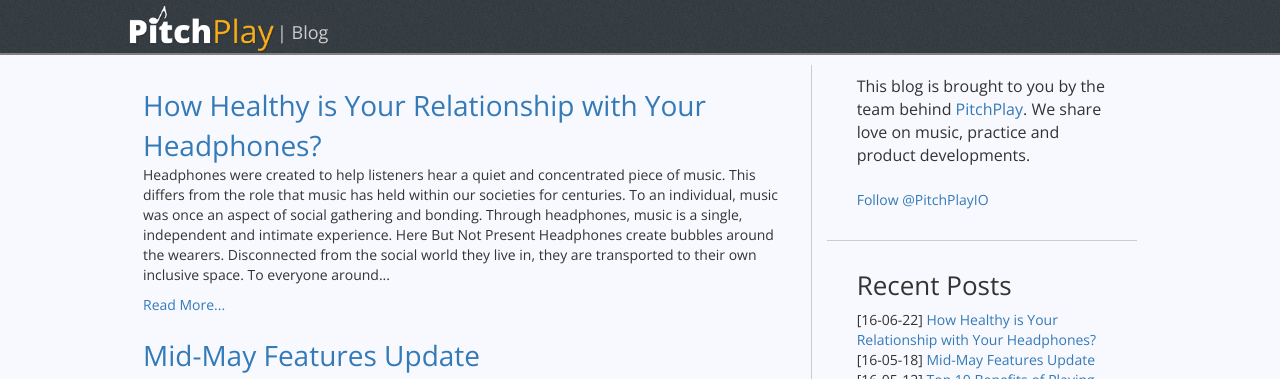
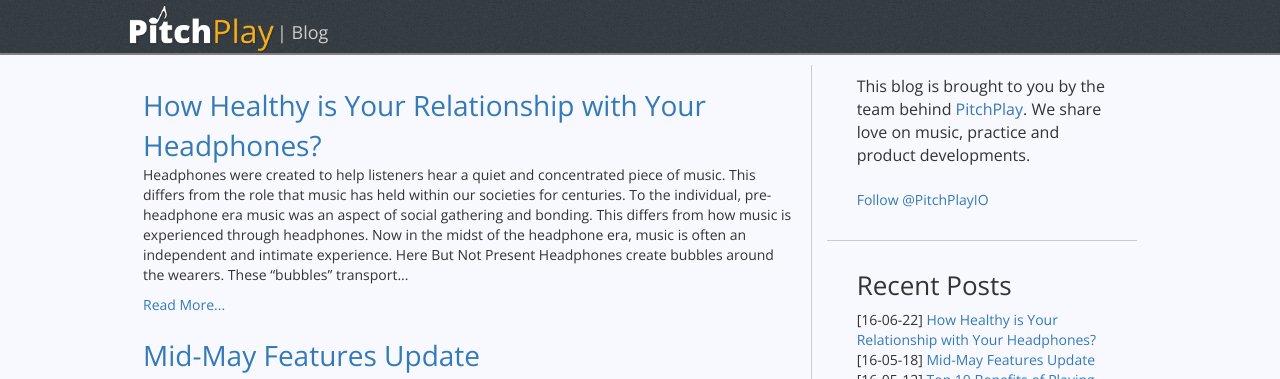
Before and after one commit to pitchplay/blog-content, a Jekyll site: the page built from index.html, in a window 1280 px wide. Shown: the top 379 px of the page. Built offline with Jekyll 4.4.1, drawn with Linux system fonts in a browser that asks for light colours; nearby versions of some CDN libraries; the list of posts is cut into pages by our own code; comment, search, counter and statistics services are not loaded; some of the changed lines change nothing that is shown.

Commit message:
evan's suggestions

```diff
--- a/_posts/2016-06-22-your-relationship-with-your-headphones.md
+++ b/_posts/2016-06-22-your-relationship-with-your-headphones.md
@@ -3,13 +3,13 @@
 title: "How Healthy is Your Relationship with Your Headphones?"
 author: "Hayley MacLeod"
 categories: music
-header: (/assets/img/2016-06-10/love.jpg)
+header: /assets/img/2016-06-10/love.jpg
 ---
-Headphones were created to help listeners hear a quiet and concentrated piece of music. This differs from the role that music has held within our societies for centuries. To an individual, music was once an aspect of __social gathering__ and __bonding__. Through headphones, music is a __single__, independent and __intimate experience__.
+Headphones were created to help listeners hear a quiet and concentrated piece of music. This differs from the role that music has held within our societies for centuries. To the individual, pre-headphone era music was an aspect of social gathering and bonding. This differs from how music is experienced through headphones. Now in the midst of the headphone era, music is often an independent and intimate experience.
 
 ## Here But Not Present
 
-Headphones create [bubbles](http://www.queensjournal.ca/story/2007-01-23/bubbles-sound-public-space/) around the wearers. Disconnected from the social world they live in, they are transported to their own inclusive space. To everyone around us, wearing headphones has become the new way to say:
+Headphones create [bubbles](http://www.queensjournal.ca/story/2007-01-23/bubbles-sound-public-space/) around the wearers. These "bubbles" transport wearers to their own inclusive space. Headphones have become one way to say:
 
 #### *I'm here, but I'm not present.*
 
@@ -17,22 +17,26 @@
 
 ## Achieving Sanctuary
 
-This headphone isolation effect seems like a step backwards. Our abilities to connect with one another is hampered by wearing headphones. However, the head gear has a few proven benefits.
+This headphone isolation may seem like a backwards social step. However, the ability to isolate ourselves from the very loud and fast-paced world around us may be the very thing needed to increase our productivity and concentration in the workplace.
 
-[Studies](http://graphics8.nytimes.com/packages/pdf/business/LESIUKarticle2005.pdf?version=meter+at+1&module=meter-Links&pgtype=article&contentId=&mediaId=&referrer=https%3A%2F%2Fwww.google.ca%2F&priority=true&action=click&contentCollection=meter-links-click) suggest that listening to music at work can result in positive mood changes and increased quality of work. Perhaps you already know this and it is why you find yourself reaching for your headphones on a stressful day.
+[Studies](http://graphics8.nytimes.com/packages/pdf/business/LESIUKarticle2005.pdf?version=meter+at+1&module=meter-Links&pgtype=article&contentId=&mediaId=&referrer=https%3A%2F%2Fwww.google.ca%2F&priority=true&action=click&contentCollection=meter-links-click) suggest that listening to music at work can result in positive mood changes and an increased quality of work. Perhaps you already know this and it is why you find yourself reaching for your headphones on a stressful day.
 
-With headphones, you can set the expectation that you are in the work-zone. You will be less likely to be distracted by others or allow others to distract you.
+With headphones, you can set the expectation that you are in the work-zone. You will be less likely to be distracted by others or allow others to distract you. Today's open offices are known for facilitating noise. Consider how often you think of the click-clacking keyboards around you. Do you ever involve yourself in discussions of a co-worker's weekend plans?
 
-## The Distraction
+Deciding which is the greater distraction, music or the noisy surrounding office space, may not be a difficult one to make.
 
-Although you may only think of the feel goods when you reach for your music, headphones can have negative impacts on your productivity.
+## The "Distraction" Argument
 
-Unfortunately, [studies](https://hbr.org/2012/04/workers-take-off-your-headphon) also show adverse effects to using headphones in the workplace. These studies suggest that audio stimulation, including music, has been proven to result in decreased concentration, productivity and memory recall.
+Although you may only think of the *feel goods* when you reach for your music, many employers argue against the use of headphones in the workplace. Often considered amongst the adverse effects of wearing headphones are: decreased productivity, concentration and memory recall.
+
+However, studies that pit headphones and productivity against one another often make little to no distinction between the distracting qualities of music versus the distracting qualities of general audio stimulation.
+
+This is an important distinction to make because the office noise around you is typically more distracting than your music. This rings particularly true when stress associated with office noises can lead to increased levels of [cortisol](https://rise.xyz/blog/music-at-work-productivity/) in the body. When cortisol hormone levels rise, the brain’s high functioning planning and reasoning is effected. Your ability to carry out your work to the best of your ability is compromised.
 
 ![](/assets/img/2016-06-10/headphones.jpg){:width="60%"}
 
-For some, headphones can be a blessing. When work is monotonous or has fast-paced deadlines, music can be motivation. For others, it can be a distraction.
+If you find your stress levels spike due to surrounding office noises, consider balancing your brain with some [dopamine](http://blog.pitchplay.io/music/music-the-feel-good-drug). In other words, it may be time to talk to your employer about the benefits of getting out your headphones.
 
 ________________
 
-How do you get in the zone?
+Does your employer allow you to wear headphones?
```
